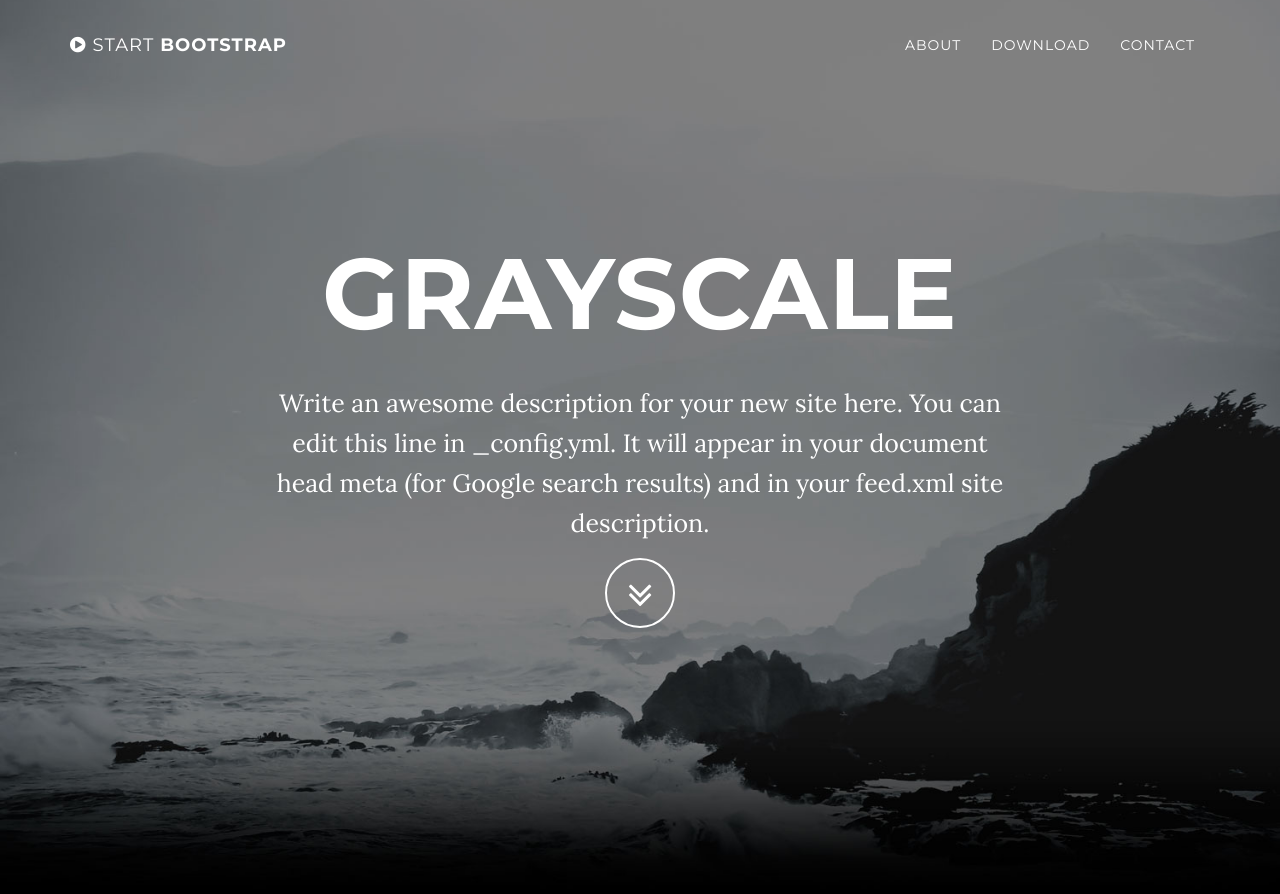
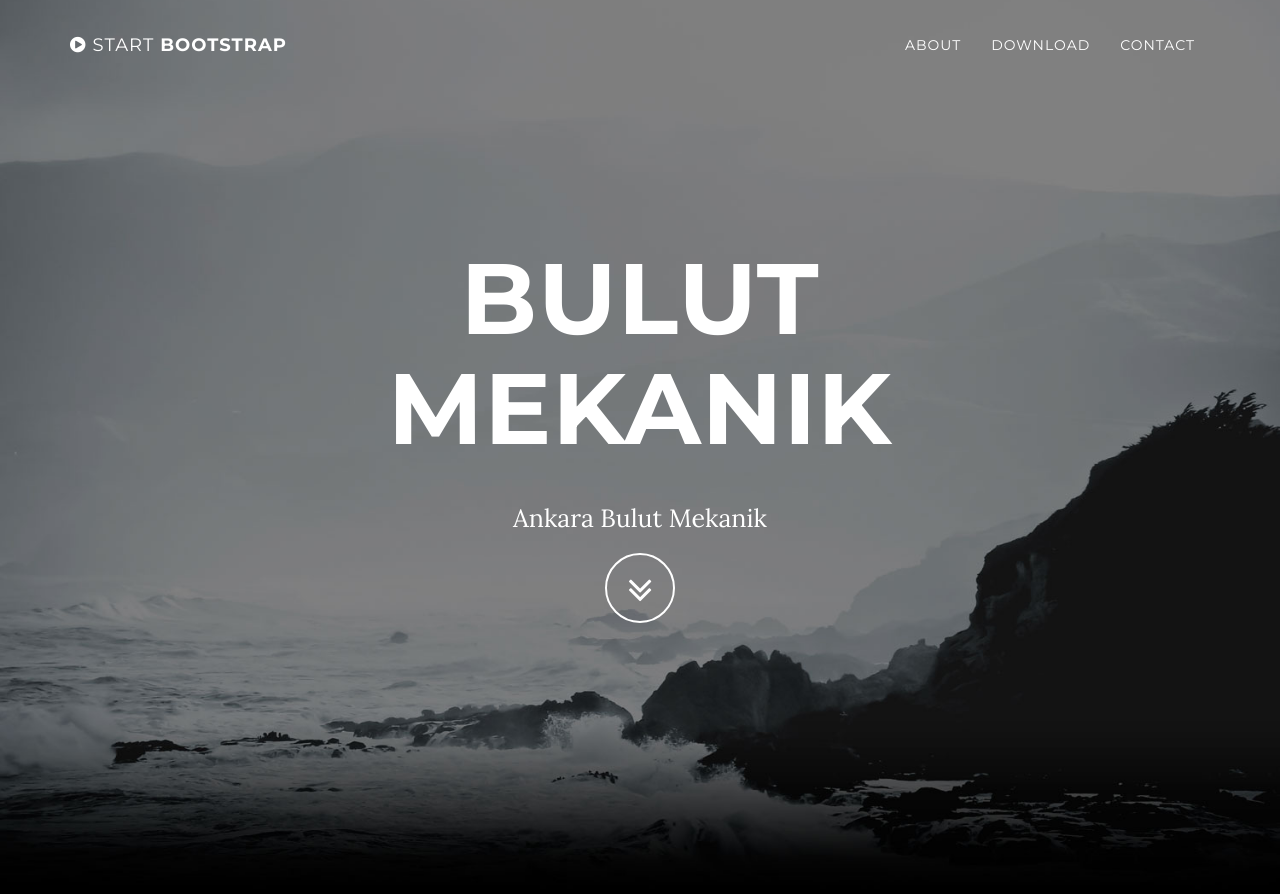
Before and after one commit to giginsaat/website, a Jekyll site: the page built from index.html, in a window 1280 px wide and 900 px high. Shown: the top 894 px of the window. Built offline with Jekyll 4.4.1, drawn with Linux system fonts in a browser that asks for light colours; some of the changed text lies outside the part shown.

Commit message:
Update _config.yml

```diff
--- a/_config.yml
+++ b/_config.yml
@@ -1,8 +1,8 @@
 # Site settings
-title: Grayscale
-email: your-email@domain.com
-url: https://example.github.io
-description: "Write an awesome description for your new site here. You can edit this line in _config.yml. It will appear in your document head meta (for Google search results) and in your feed.xml site description."
+title: Bulut Mekanik
+email: onur@bulutmekanik.com
+url: https://bulutmekanik.github.io/website
+description: "Ankara Bulut Mekanik"
 
 # Color settings (hex-codes without the leading hash-tag)
 color:
@@ -10,7 +10,7 @@ color:
   links: '#219ab3'
 
 # Footer settings
-footer: Your Website
+footer: Bulut Mekanik
 
 # Social networks usernames (many more available: google-plus, flickr, dribbble, pinterest, instagram, tumblr, linkedin, etc.)
 social:
```
